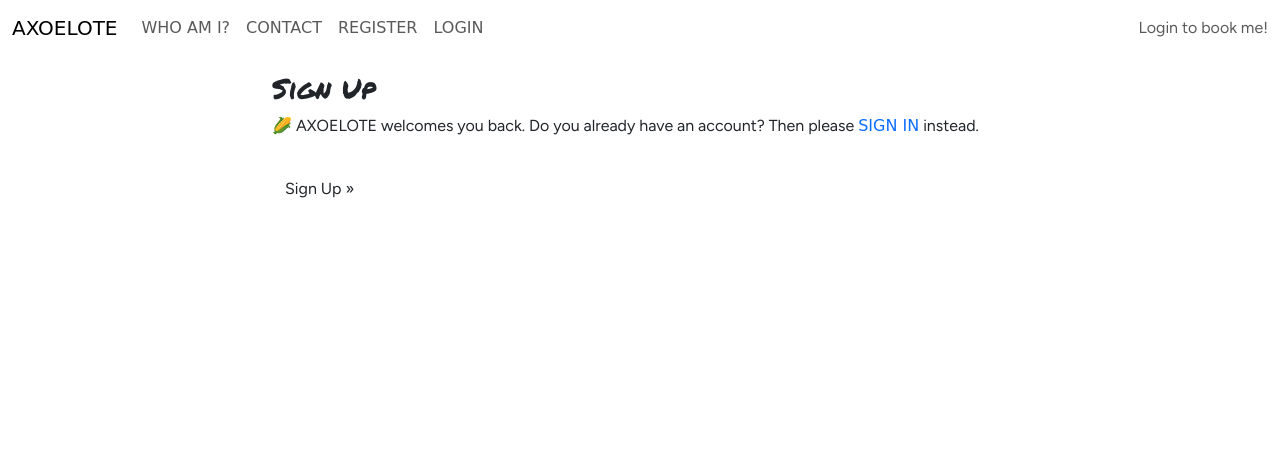
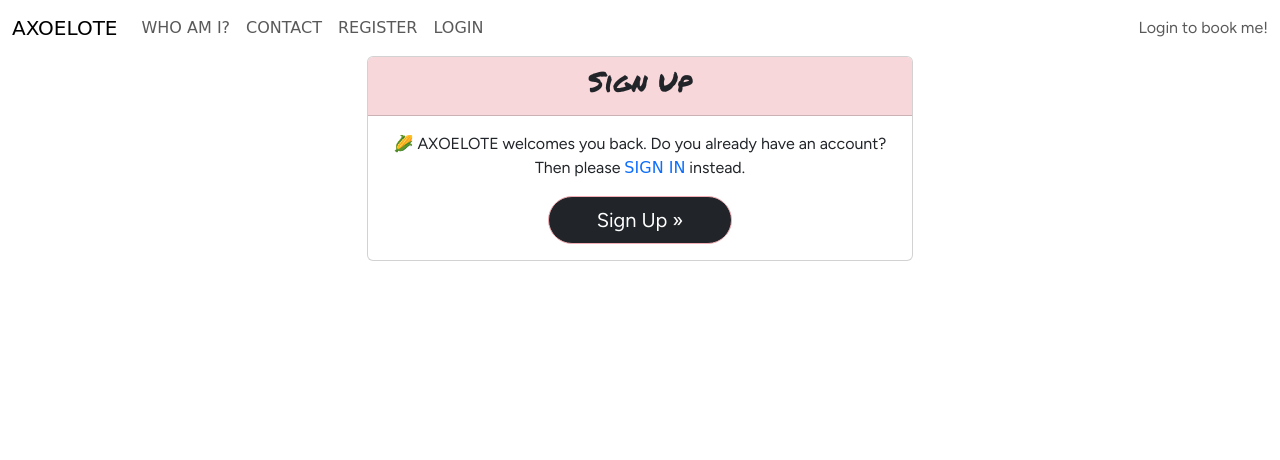
Before and after one commit to iliana-marquez/axoelote-foodtruck-app, a Django app: template templates/account/signup.html in a window 1280 px wide. Shown: the top 460 px of the page. Run offline with Django 4.2, Linux system fonts and the light colour scheme; the template is opened without the code that fills it: most values are stand-ins (such as "Sample title", 1, 10 or a date in 2020); some libraries are stand-ins or nearby versions; some web fonts are replaced.

Commit message:
style:  Apply uniform Bootstrap styling to authentication forms
- Updated login, signup, and logout forms with consistent Bootstrap classes
- Ensures cohesive look and feel across all authentication pages

```diff
--- a/templates/account/logout.html
+++ b/templates/account/logout.html
@@ -21,7 +21,7 @@
                 {% if redirect_field_value %}
                 <input type="hidden" name="{{ redirect_field_name }}" value="{{ redirect_field_value }}" />
                 {% endif %}
-                <button class="btn btn-signup right" type="submit">{% trans 'Sign Out' %}</button>
+                <button class="rounded-pill btn btn-white btn-dark border-danger-subtle btn-lg px-5" type="submit">{% trans 'Sign Out' %}</button>
             </form>
         </div>
     </div>
--- a/templates/account/signup.html
+++ b/templates/account/signup.html
@@ -7,23 +7,26 @@
 {% block content %}
 
 <div class="container">
-    <div class="row">
-        <div class="col-md-8 mt-3 offset-md-2">
+    <div class="row justify-content-center">
+        <div class="col-lg-6 col-md-10">
+            <div class="card">
+                <div class="card-header bg-danger-subtle text-center">
                     <h3>{% trans "Sign Up" %}</h3>
-
-            <p>{% blocktrans %}🌽 AXOELOTE welcomes you back. Do you already have an account? Then please <a class="link" href="{{ login_url }}">sign in</a> instead.{% endblocktrans %}</p>
                 </div>
-    </div>
-    <div class="row">
-        <div class="col-md-8 mt-3 offset-md-2">
+                <div class="card-body">
+                    <p class="text-center">{% blocktrans %}🌽 AXOELOTE welcomes you back. Do you already have an account? Then please <a class="link" href="{{ login_url }}">sign in</a> instead.{% endblocktrans %}</p>
                     <form class="signup" id="signup_form" method="post" action="{% url 'account_signup' %}">
                         {% csrf_token %}
                         {{ form.as_p }}
                         {% if redirect_field_value %}
                         <input type="hidden" name="{{ redirect_field_name }}" value="{{ redirect_field_value }}" />
                         {% endif %}
-                <button class="btn btn-signup right" type="submit">{% trans "Sign Up" %} &raquo;</button>
+                        <div class="text-center">
+                            <button class="rounded-pill btn btn-white btn-dark border-danger-subtle btn-lg px-5" type="submit">{% trans "Sign Up" %} &raquo;</button>
+                        </div>
                     </form>
+                </div>
+            </div>
         </div>
     </div>
 </div>
```
Also changed, not shown: templates/account/login.html (+11 -8 lines). Lines whose indentation alone changed are shown as unchanged.
